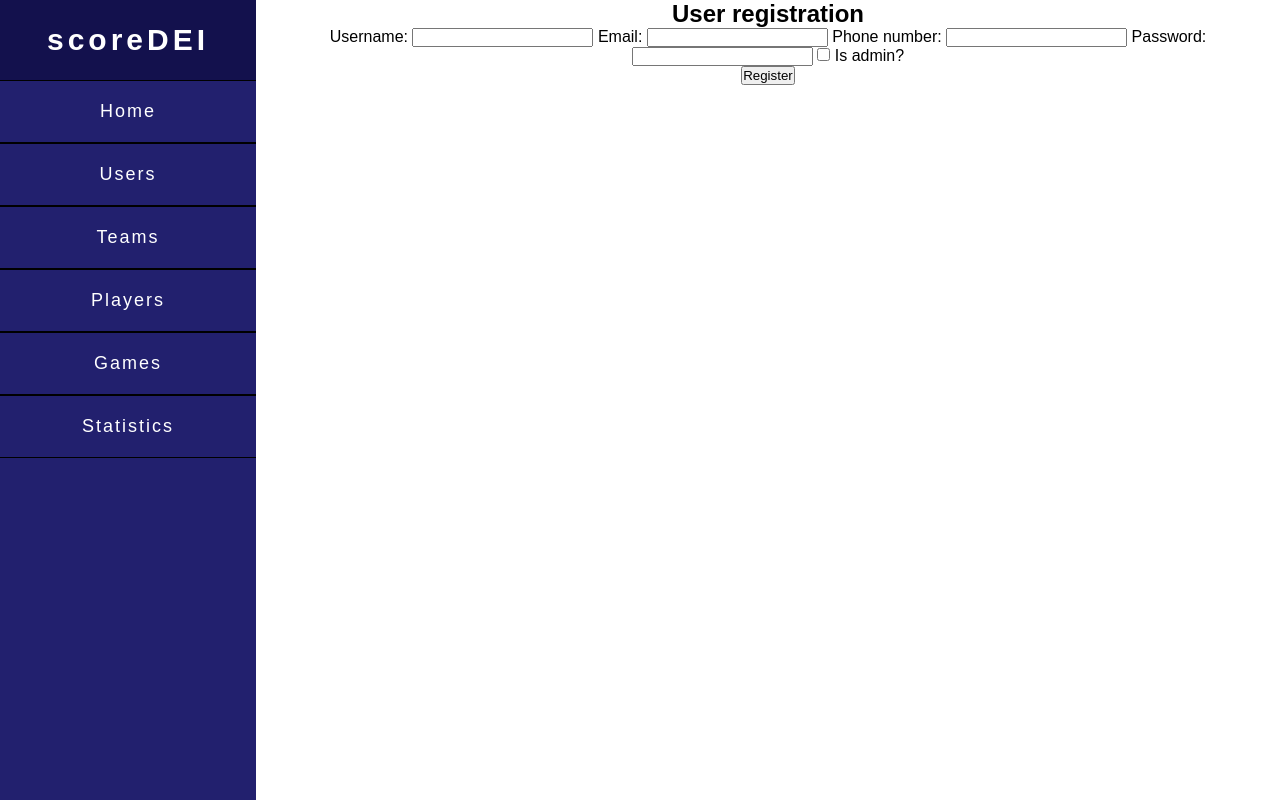
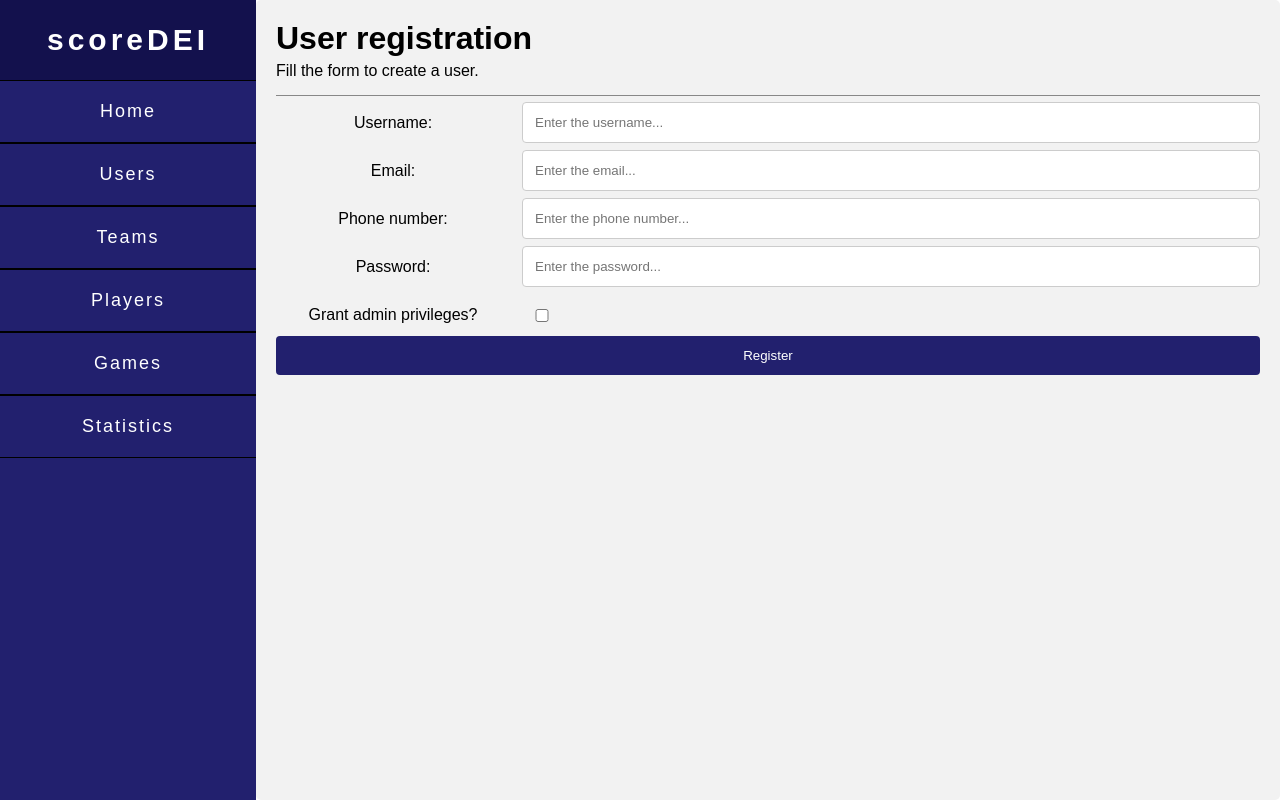
Before and after one commit to JoniArturito/scoreDEI, a Spring app: page /registerUser in a window 1280 px wide. Run offline with Thymeleaf, Linux system fonts and the light colour scheme; the template is opened without the code that fills it, so the values that code supplies are empty.

Commit message:
Improve user creation form

```diff
--- a/scoreDEI/src/main/resources/static/css/registerUser.css
+++ b/scoreDEI/src/main/resources/static/css/registerUser.css
@@ -0,0 +1,82 @@
+.header {
+    width: 100%;
+    height: 10%;
+    display: block;
+    resize: vertical;
+    text-align: left;
+    border-bottom: 1px solid #888;
+}
+.headerTitle {
+    width: 100%;
+    font-size: 32px;
+    font-weight: bold;
+    display: block;
+}
+.headerSubtitle {
+    width: 100%;
+    font-size: 16px;
+    display: block;
+    margin-top: 5px;
+}
+
+input{
+    width: 100%;
+    padding: 12px;
+    border: 1px solid #ccc;
+    border-radius: 4px;
+    box-sizing: border-box;
+    resize: vertical;
+}
+
+label {
+    padding: 12px 12px 12px 0;
+    display: inline-block;
+}
+
+input[type=submit] {
+    background-color: #22206e;
+    color: white;
+    padding: 12px 20px;
+    border: none;
+    border-radius: 4px;
+    cursor: pointer;
+    float: right;
+}
+
+.container {
+    border-radius: 5px;
+    background-color: #f2f2f2;
+    padding: 20px;
+    height: 100vh;
+}
+
+.col-25 {
+    float: left;
+    width: 25%;
+    margin-top: 6px;
+}
+
+.col-75 {
+    float: left;
+    width: 75%;
+    margin-top: 6px;
+}
+
+.admin_role {
+    float: left;
+    width: 40px;
+    margin-top: 20px;
+}
+
+.row:after {
+    content: "";
+    display: table;
+    clear: both;
+}
+
+@media screen and (max-width: 600px) {
+    .col-25, .col-75, input[type=submit] {
+        width: 100%;
+        margin-top: 0;
+    }
+}
--- a/scoreDEI/src/main/resources/templates/registerUser.html
+++ b/scoreDEI/src/main/resources/templates/registerUser.html
@@ -22,30 +22,69 @@
 
     <div class="body">
 
-      <h2 style=".registrationHeader">User registration</h2>
+        <div class="container">
+
+            <div class="header">
+              <h2 class="headerTitle">User registration</h2>
+              <p class="headerSubtitle">Fill the form to create a user.</p>
+            </div>
+
+            <div class="form">
+
                 <form action="#" th:action="@{/register}" th:object="${registerForm}" method="post">
 
+                    <div class="row">
+                        <div class="col-25">
                             <label for="username">Username:</label>
-          <input type="text" id="username" name="username" value="" required>
-
-          <label for="email">Email:</label>
-          <input type="email" id="email" name="email" required>
-
-          <label for="phone">Phone number:</label>
-          <input type="tel" id="phone" name="phone" pattern="[0-9]{9+}" required>
-
-          <label for="password">Password:</label>
-          <input type="password" id="password" name="password" value="" required>
-
-          <input type="checkbox" id="admin_role" name="admin_role">
-          <label for="admin_role">Is admin?</label><br>
-
-          <input type="submit" value="Register">
-
-      </form>
-
+                        </div>
+                        <div class="col-75">
+                            <input type="text" id="username" name="username" placeholder="Enter the username..." value="" required>
+                        </div>
                     </div>
 
+                    <div class="row">
+                        <div class="col-25">
+                            <label for="email">Email:</label>
+                        </div>
+                        <div class="col-75">
+                            <input type="email" id="email" name="email" placeholder="Enter the email..." required>
+                        </div>
+                    </div>
+
+                    <div class="row">
+                        <div class="col-25">
+                            <label for="phone">Phone number:</label>
+                        </div>
+                        <div class="col-75">
+                            <input type="tel" id="phone" name="phone" placeholder="Enter the phone number..." pattern="[0-9]{9+}" required>
+                        </div>
+                    </div>
+
+                    <div class="row">
+                        <div class="col-25">
+                            <label for="password">Password:</label>
+                        </div>
+                        <div class="col-75">
+                            <input type="password" id="password" name="password" placeholder="Enter the password..." value="" required>
+                        </div>
+                    </div>
+
+                    <div class="row">
+                        <div class="col-25">
+                            <label for="admin_role">Grant admin privileges?</label><br>
+                        </div>
+                        <div class="admin_role">
+                            <input type="checkbox" id="admin_role" name="admin_role">
+                        </div>
+                    </div>
+
+                    <div class="row">
+                        <input style={padding-top:250px} type="submit" value="Register">
+                    </div>
+                </form>
+            </div>
+        </div>
+    </div>
 </div>
 </body>
 </html>
```
Lines whose indentation alone changed are shown as unchanged.
